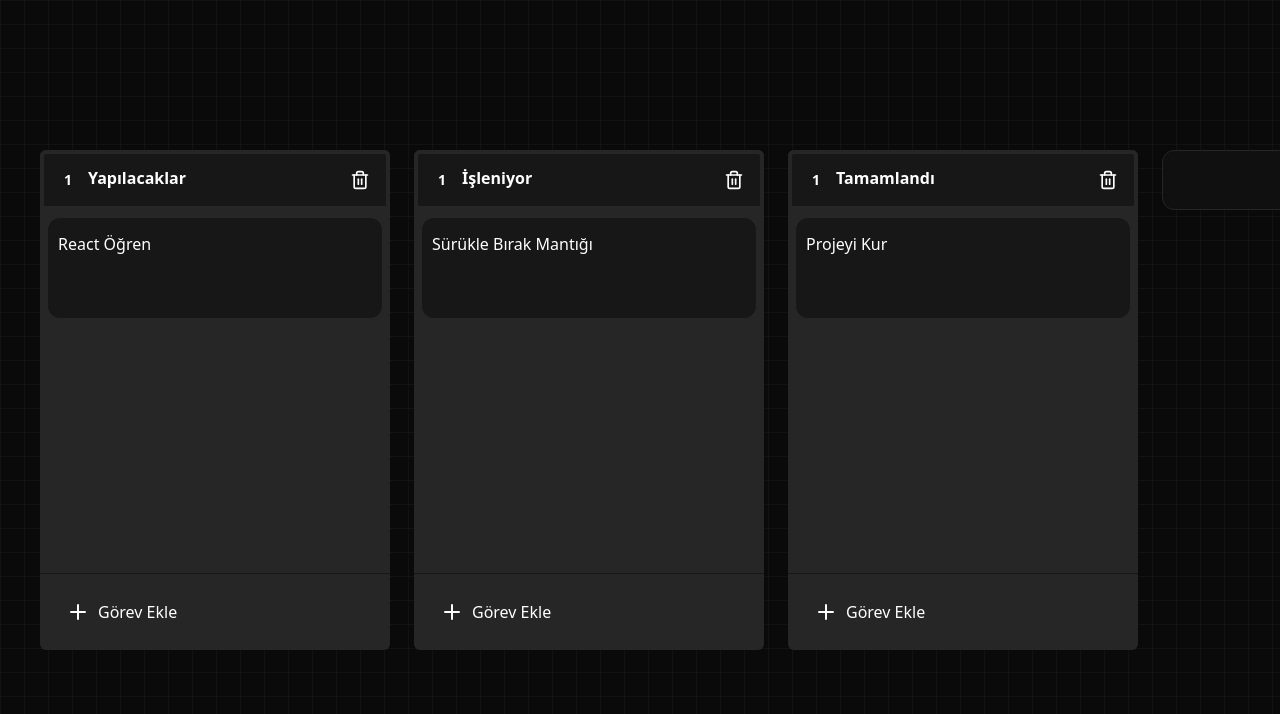
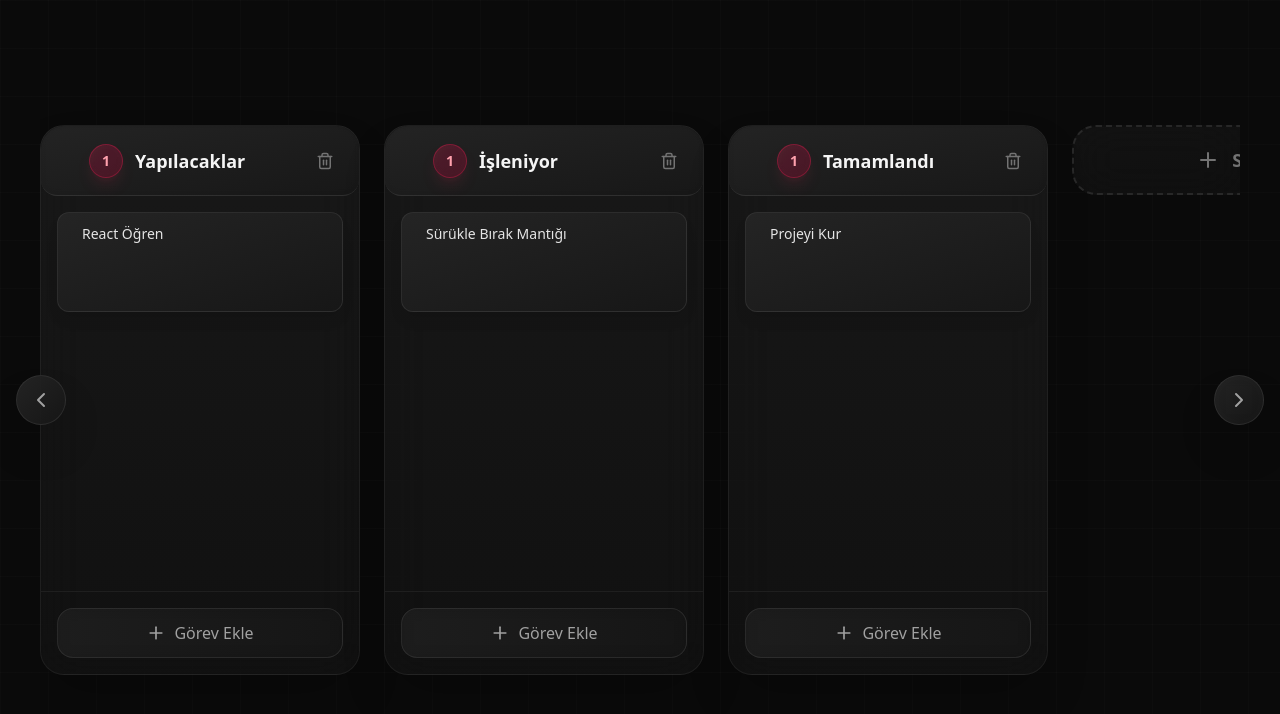
Before and after one commit to Yunusisback/Taskflow, a React (Vite) app: page / in a window 1280 px wide. Shown: the top 714 px of the page. Built offline with nearby package versions, Linux system fonts and the light colour scheme.

Commit message:
Enhance UI with modern design system (gradients, glassmorphism, shadows) and add navigation buttons for horizontal scrolling, Improve overall FPS during drag operations

```diff
--- a/src/components/ColumnContainer.jsx
+++ b/src/components/ColumnContainer.jsx
@@ -1,7 +1,7 @@
 import { useMemo } from "react";
 import TaskCard from "./TaskCard";
 import { SortableContext, verticalListSortingStrategy } from "@dnd-kit/sortable";
-import { Trash2, Plus } from "lucide-react";
+import { Trash2, Plus, GripVertical } from "lucide-react";
 import { useSortable } from "@dnd-kit/sortable";
 import { CSS } from "@dnd-kit/utilities";
 
@@ -50,18 +50,7 @@ const ColumnContainer = ({
       <div
         ref={setNodeRef}
         style={style}
-        className="
-        bg-neutral-800
-        opacity-40
-        border-2
-        border-rose-500
-        w-[350px]
-        h-[500px]
-        max-h-[500px]
-        rounded-md
-        flex
-        flex-col
-        "
+        className="bg-neutral-800/30 backdrop-blur-sm opacity-40 border-2 border-dashed border-rose-500/60 w-[380px] h-[600px] rounded-3xl shadow-2xl"
       ></div>
     );
   }
@@ -72,16 +61,7 @@ const ColumnContainer = ({
     <div
       ref={setNodeRef}
       style={style}
-      className="
-        bg-neutral-800
-        w-[350px]
-        h-[500px]
-        max-h-[500px]
-        rounded-md
-        flex
-        flex-col
-        shrink-0
-      "
+      className="bg-gradient-to-b from-neutral-800/50 to-neutral-900/50 backdrop-blur-xl w-[320px] h-[550px] rounded-3xl flex flex-col border border-neutral-700/30 shadow-2xl hover:shadow-rose-500/5 transition-all duration-300 shrink-0"
     >
 
       <div
@@ -90,56 +70,31 @@ const ColumnContainer = ({
         onClick={() => {
 
         }}
-        className="
-            bg-neutral-900
-            text-md
-            h-[60px]
-            cursor-grab
-            rounded-md
-            rounded-b-none
-            p-3
-            font-bold
-            border-neutral-800
-            border-4
-            flex
-            items-center
-            justify-between
-        "
+        className="bg-gradient-to-br from-neutral-800/80 to-neutral-900/80 backdrop-blur-sm h-[70px] cursor-grab active:cursor-grabbing rounded-3xl rounded-b-2xl p-4 border-b border-neutral-700/50 flex items-center justify-between group hover:border-rose-500/30 transition-all duration-300"
       >
-        <div className="flex gap-2">
+        <div className="flex gap-3 items-center">
 
-          <div className="
-            flex
-            justify-center
-            items-center
-            bg-neutral-900
-            px-2
-            py-1
-            text-sm
-            rounded-full
-          ">
+          <div className="opacity-0 group-hover:opacity-60 transition-opacity duration-200">
+            <GripVertical size={20} className="text-neutral-400" />
+          </div>
+
+          <div className="flex justify-center items-center bg-gradient-to-br from-rose-500/20 to-rose-600/20 backdrop-blur-sm px-3 py-1.5 text-sm rounded-full border border-rose-500/30 text-rose-300 font-semibold shadow-lg shadow-rose-500/10">
             {tasks.length}
           </div>
-          {column.title}
+
+          <span className="font-bold text-lg text-neutral-100">{column.title}</span>
         </div>
 
 
         <button
           onClick={() => deleteColumn(column.id)}
-          className="
-            stroke-gray-500
-            hover:stroke-white
-            hover:bg-neutral-800
-            rounded
-            px-1
-            py-2
-            "
+          className="p-2 rounded-xl text-neutral-500 hover:text-rose-400 hover:bg-rose-500/10 border border-transparent hover:border-rose-500/30 transition-all duration-200"
         >
-            <Trash2 size={20} />
+          <Trash2 size={18} />
         </button>
       </div>
 
-      <div className="flex flex-grow flex-col gap-4 p-2 overflow-x-hidden overflow-y-auto">
+      <div className="flex flex-grow flex-col gap-3 p-4 overflow-x-hidden overflow-y-auto [&::-webkit-scrollbar]:hidden [-ms-overflow-style:none] [scrollbar-width:none]">
 
          {/*  Görevleri sırala ve göster */}
 
@@ -156,12 +111,13 @@ const ColumnContainer = ({
       </div>
 
       {/*  Görev ekleme butonu */}
-      <div className="p-2 border-t border-neutral-900">
+      <div className="p-4 border-t border-neutral-700/30">
         <button
           onClick={() => createTask(column.id)}
-          className="flex gap-2 items-center border-neutral-800 border-2 rounded-md p-4 w-full hover:bg-neutral-900 hover:text-rose-500 transition-colors"
+          className="flex gap-2 items-center justify-center w-full px-4 py-3 rounded-2xl bg-gradient-to-r from-neutral-800/50 to-neutral-900/50 backdrop-blur-sm border border-neutral-700/50 text-neutral-400 hover:text-rose-400 hover:border-rose-500/40 hover:bg-rose-500/5 transition-all duration-300 font-medium group"
         >
-          <Plus /> Görev Ekle
+          <Plus size={20} className="group-hover:rotate-90 transition-transform duration-300" />
+          <span>Görev Ekle</span>
         </button>
       </div>
     </div>
--- a/src/components/KanbanBoard.jsx
+++ b/src/components/KanbanBoard.jsx
@@ -1,6 +1,6 @@
-import { useMemo, useState } from "react";
+import { useMemo, useState, useRef } from "react";
 import ColumnContainer from "./ColumnContainer";
-import { Plus } from "lucide-react";
+import { Plus, ChevronLeft, ChevronRight } from "lucide-react";
 import {
   DndContext,
   DragOverlay,
@@ -14,6 +14,8 @@ import TaskCard from "./TaskCard";
 
 // Kanban Tahtası Bileşeni
 const KanbanBoard = () => {
+  const scrollContainerRef = useRef(null);
+
   const [columns, setColumns] = useState([
     { id: "todo", title: "Yapılacaklar" },
     { id: "doing", title: "İşleniyor" },
@@ -87,8 +89,24 @@ const KanbanBoard = () => {
     return Math.floor(Math.random() * 10001).toString();
   }
 
+  const scrollLeft = () => {
+    if (scrollContainerRef.current) {
+      scrollContainerRef.current.scrollBy({ left: -400, behavior: 'smooth' });
+    }
+  };
+
+  const scrollRight = () => {
+    if (scrollContainerRef.current) {
+      scrollContainerRef.current.scrollBy({ left: 400, behavior: 'smooth' });
+    }
+  };
+
   // Sürükleme başladığında aktif elemanı ayarla
   function onDragStart(event) {
+    if (scrollContainerRef.current) {
+      scrollContainerRef.current.style.scrollBehavior = 'auto';
+    }
+
     if (event.active.data.current?.type === "Column") {
       setActiveColumn(event.active.data.current.column);
       return;
@@ -140,6 +158,10 @@ const KanbanBoard = () => {
 
   // Sürükleme bittiğinde aktif elemanı sıfırla ve sütunları yeniden sırala
   function onDragEnd(event) {
+    if (scrollContainerRef.current) {
+      scrollContainerRef.current.style.scrollBehavior = 'smooth';
+    }
+
     setActiveColumn(null);
     setActiveTask(null);
 
@@ -165,27 +187,28 @@ const KanbanBoard = () => {
   }
 
   return (
-    <div
-      className="
-        m-auto
-        flex
-        min-h-screen
-        w-full
-        items-center
-        justify-start
-        overflow-x-auto
-        overflow-y-hidden
-        px-[40px]
-        bg-neutral-950
-        text-white
-        font-sans
-    "
-    >
-      {/* Dekoratif Arka Plan Deseni (Grid) */}
-      <div className="fixed inset-0 z-0 h-full w-full bg-[linear-gradient(to_right,#80808012_1px,transparent_1px),linear-gradient(to_bottom,#80808012_1px,transparent_1px)] bg-[size:24px_24px]"></div>
+    <div className="m-auto flex min-h-screen w-full items-center justify-start overflow-hidden px-[40px] bg-neutral-950 text-white font-sans relative">
+      <div className="fixed inset-0 z-0 h-full w-full bg-[radial-gradient(ellipse_at_top_right,_var(--tw-gradient-stops))] from-rose-900/20 via-neutral-950 to-neutral-950"></div>
+      <div className="fixed inset-0 z-0 h-full w-full bg-[linear-gradient(to_right,#80808008_1px,transparent_1px),linear-gradient(to_bottom,#80808008_1px,transparent_1px)] bg-[size:48px_48px]"></div>
+
+      {/* Sol Ok Butonu */}
+      <button
+        onClick={scrollLeft}
+        className="fixed left-4 z-20 p-3 rounded-full bg-gradient-to-br from-neutral-800/90 to-neutral-900/90 backdrop-blur-xl border border-neutral-700/50 text-neutral-400 hover:text-rose-400 hover:border-rose-500/50 hover:bg-rose-500/10 transition-all duration-300 shadow-2xl hover:scale-110 active:scale-95 active:shadow-lg cursor-pointer"
+      >
+        <ChevronLeft size={24} />
+      </button>
+
+      {/* Sağ Ok Butonu */}
+      <button
+        onClick={scrollRight}
+        className="fixed right-4 z-20 p-3 rounded-full bg-gradient-to-br from-neutral-800/90 to-neutral-900/90 backdrop-blur-xl border border-neutral-700/50 text-neutral-400 hover:text-rose-400 hover:border-rose-500/50 hover:bg-rose-500/10 transition-all duration-300 shadow-2xl hover:scale-110 active:scale-95 active:shadow-lg cursor-pointer"
+      >
+        <ChevronRight size={24} />
+      </button>
 
       {/* Ana İçerik */}
-      <div className="z-10 flex gap-6">
+      <div ref={scrollContainerRef} className="z-10 flex gap-6 py-12 overflow-x-auto overflow-y-hidden w-full [&::-webkit-scrollbar]:hidden [-ms-overflow-style:none] [scrollbar-width:none] scroll-smooth will-change-scroll">
 
         {/* Dndcontext ile sürükle bırak işlevselliğini sağla */}
         <DndContext
@@ -212,31 +235,10 @@ const KanbanBoard = () => {
 
             <button
               onClick={createNewColumn}
-              className="
-                h-[60px]
-                w-[350px]
-                min-w-[350px]
-                cursor-pointer
-                rounded-xl
-                bg-neutral-900/50
-                backdrop-blur-sm
-                border
-                border-neutral-800
-                p-4
-                flex
-                gap-2
-                items-center
-                justify-center
-                text-neutral-400
-                hover:text-rose-500
-                hover:border-rose-500/50
-                hover:bg-neutral-900
-                transition-all
-                duration-200
-                "
+              className="h-[70px] w-[380px] min-w-[380px] cursor-pointer rounded-3xl bg-gradient-to-br from-neutral-800/30 to-neutral-900/30 backdrop-blur-xl border-2 border-dashed border-neutral-700/50 p-4 flex gap-3 items-center justify-center text-neutral-500 hover:text-rose-400 hover:border-rose-500/50 hover:bg-rose-500/5 transition-all duration-300 group"
             >
-              <Plus size={24} />
-              <span className="font-semibold">Sütun Ekle</span>
+              <Plus size={24} className="group-hover:rotate-90 transition-transform duration-300" />
+              <span className="font-semibold text-lg">Sütun Ekle</span>
             </button>
           </div>
 
--- a/src/components/TaskCard.jsx
+++ b/src/components/TaskCard.jsx
@@ -1,5 +1,5 @@
 import { useState } from "react";
-import { Trash2 } from "lucide-react";
+import { Trash2, GripVertical } from "lucide-react";
 import { useSortable } from "@dnd-kit/sortable";
 import { CSS } from "@dnd-kit/utilities";
 
@@ -49,21 +49,7 @@ const TaskCard = ({ task, deleteTask, updateTask }) => {
       <div
         ref={setNodeRef}
         style={style}
-        className="
-        opacity-30
-        bg-neutral-800
-        p-2.5
-        h-[100px]
-        min-h-[100px]
-        items-center
-        flex
-        text-left
-        rounded-xl
-        border-2
-        border-rose-500
-        cursor-grab
-        relative
-      "
+        className="opacity-40 bg-gradient-to-br from-neutral-800 to-neutral-900 p-2.5 h-[100px] min-h-[100px] rounded-xl border-2 border-dashed border-rose-500/60"
       />
     );
   }
@@ -76,28 +62,11 @@ const TaskCard = ({ task, deleteTask, updateTask }) => {
         style={style}
         {...attributes}
         {...listeners}
-        className="
-        bg-neutral-900
-        p-2.5
-        h-[100px]
-        min-h-[100px]
-        items-center
-        flex
-        text-left
-        rounded-xl
-        hover:ring-2
-        hover:ring-inset
-        hover:ring-rose-500
-        cursor-grab
-        relative
-      "
+        className="bg-gradient-to-br from-neutral-800/80 to-neutral-900/80 backdrop-blur-sm p-2.5 h-[100px] min-h-[100px] rounded-xl border border-rose-500/30 shadow-lg shadow-rose-500/10 hover:shadow-rose-500/20 transition-all duration-300"
       >
         {/*  Görev içeriği için düzenlenebilir alan */}
         <textarea
-          className="
-            h-[90%]
-            w-full resize-none border-none rounded bg-transparent text-white focus:outline-none
-          "
+          className="h-[90%] w-full resize-none border-none rounded bg-transparent text-white focus:outline-none placeholder:text-neutral-500"
           value={task.content}
           autoFocus
           placeholder="Görev içeriği..."
@@ -121,30 +90,22 @@ const TaskCard = ({ task, deleteTask, updateTask }) => {
       {...attributes}
       {...listeners}
       onClick={toggleEditMode}
-      className="
-        bg-neutral-900
-        p-2.5
-        h-[100px]
-        min-h-[100px]
-        items-center
-        flex
-        text-left
-        rounded-xl
-        hover:ring-2
-        hover:ring-inset
-        hover:ring-rose-500
-        cursor-grab
-        relative
-        task
-      "
+      className="group bg-gradient-to-br from-neutral-800/90 to-neutral-900/90 backdrop-blur-sm pl-0.5 p-2.5 h-[100px] min-h-[100px] rounded-xl border border-neutral-700/50 shadow-lg hover:shadow-xl hover:shadow-rose-500/10 hover:border-rose-500/40 transition-all duration-200 cursor-grab active:cursor-grabbing hover:scale-[1.04] relative overflow-hidden task"
       // Fare üzerine gelme olayları
       onMouseEnter={() => setMouseIsOver(true)}
       onMouseLeave={() => setMouseIsOver(false)}
     >
+      <div className="absolute top-0 left-0 w-full h-1 bg-gradient-to-r from-rose-500/0 via-rose-500/50 to-rose-500/0 opacity-0 group-hover:opacity-100 transition-opacity duration-300"></div>
 
-      <p className="my-auto h-[90%] w-full overflow-y-auto overflow-x-hidden whitespace-pre-wrap break-words">
-        {task.content}
-      </p>
+      <div className="flex items-start gap-2">
+        <div className="opacity-0 group-hover:opacity-60 transition-opacity duration-200 mt-1">
+          <GripVertical size={14} className="text-neutral-400" />
+        </div>
+
+        <p className="flex-1 text-neutral-200 text-sm whitespace-pre-wrap break-words leading-relaxed my-auto h-[90%] overflow-y-auto overflow-x-hidden">
+          {task.content}
+        </p>
+      </div>
 
       {/*  Silme butonunu sadece fare üzerine gelince göster */}
       {mouseIsOver && (
@@ -153,20 +114,9 @@ const TaskCard = ({ task, deleteTask, updateTask }) => {
             e.stopPropagation();
             deleteTask(task.id);
           }}
-          className="
-            stroke-white
-            absolute
-            right-4
-            top-1/2
-            -translate-y-1/2
-            bg-neutral-900
-            p-2
-            rounded
-            opacity-60
-            hover:opacity-100
-          "
+          className="absolute right-2 top-1/2 -translate-y-1/2 p-1.5 rounded-lg bg-neutral-800/80 backdrop-blur-sm border border-neutral-700/50 text-neutral-400 hover:text-rose-400 hover:bg-rose-500/10 hover:border-rose-500/30 transition-all duration-200 opacity-0 group-hover:opacity-100"
         >
-          <Trash2 />
+          <Trash2 size={14} />
         </button>
       )}
     </div>
```
